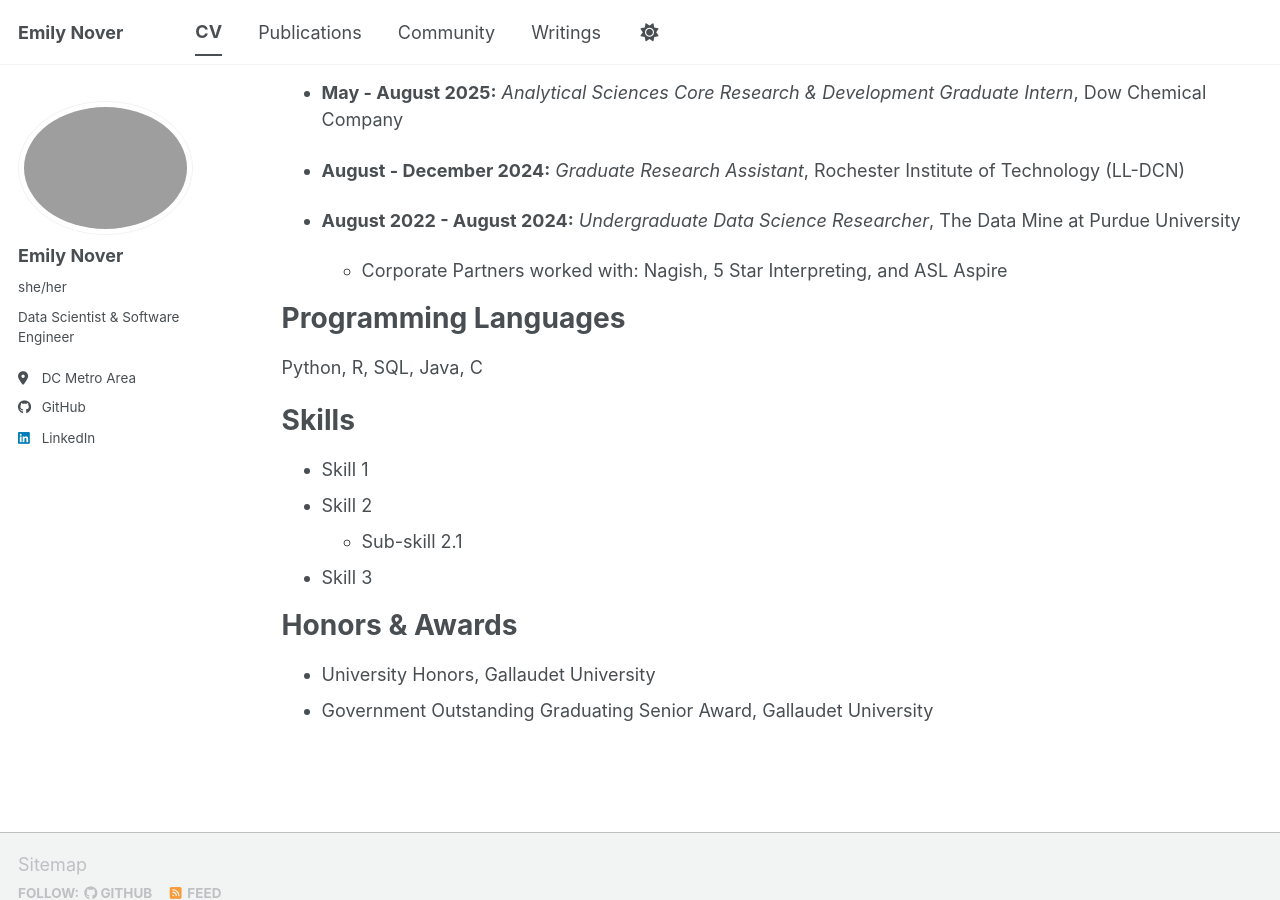
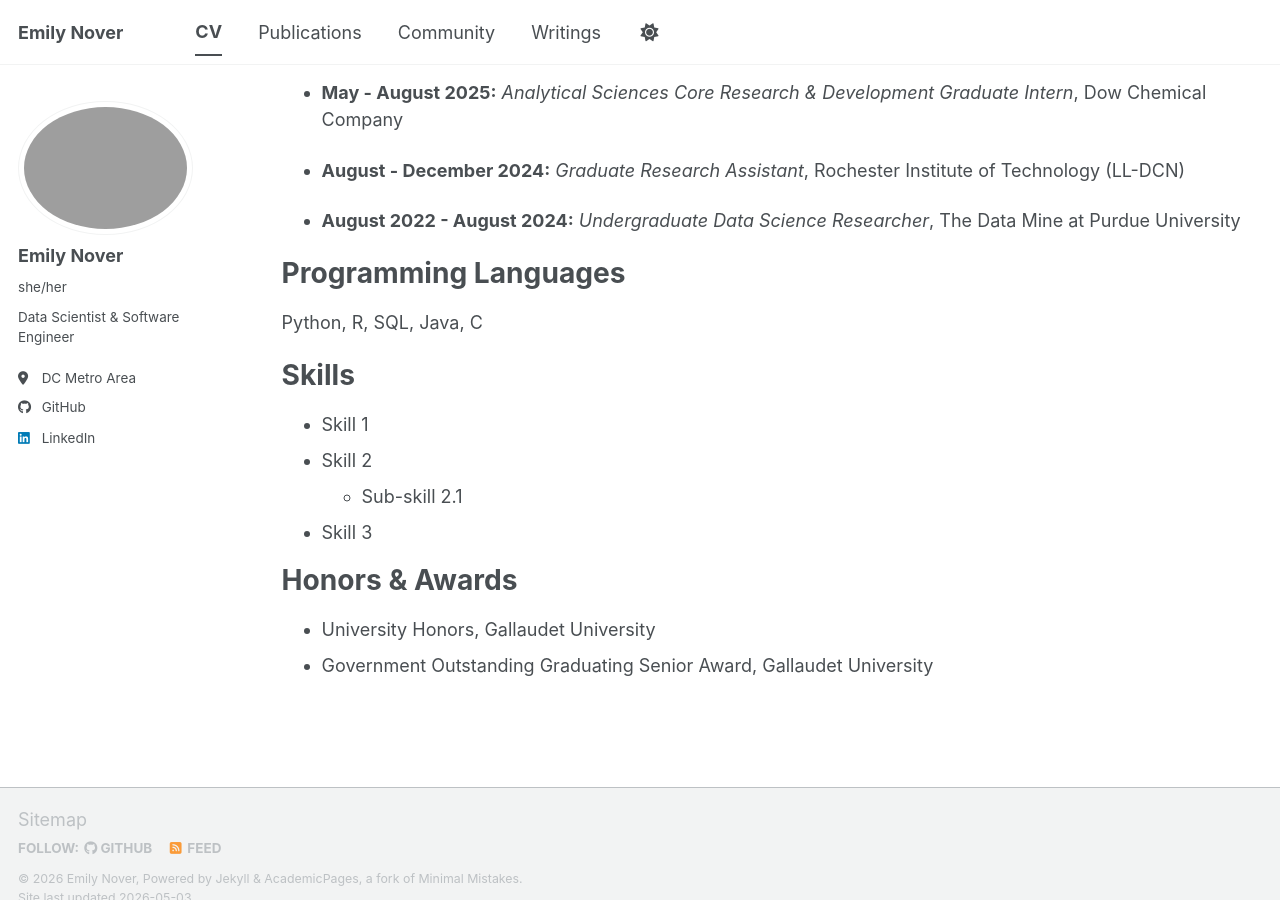
Before and after one commit to drblitx/drblitx.github.io, a Jekyll site: the page built from _pages/cv.md, in a window 1280 px wide and 900 px high, scrolled down 449 px. Built offline with Jekyll 4.4.1, drawn with Linux system fonts in a browser that asks for light colours; a script bundle is joined from its source files by our own code; library files that are not in the unit come from our copies.

Commit message:
some quick formats

```diff
--- a/_pages/cv.md
+++ b/_pages/cv.md
@@ -26,7 +26,6 @@
 * **August - December 2024:** _Graduate Research Assistant_, Rochester Institute of Technology (LL-DCN)
 
 * **August 2022 - August 2024:** _Undergraduate Data Science Researcher_, The Data Mine at Purdue University
-  * Corporate Partners worked with: Nagish, 5 Star Interpreting, and ASL Aspire
 
 
 # Programming Languages
```
